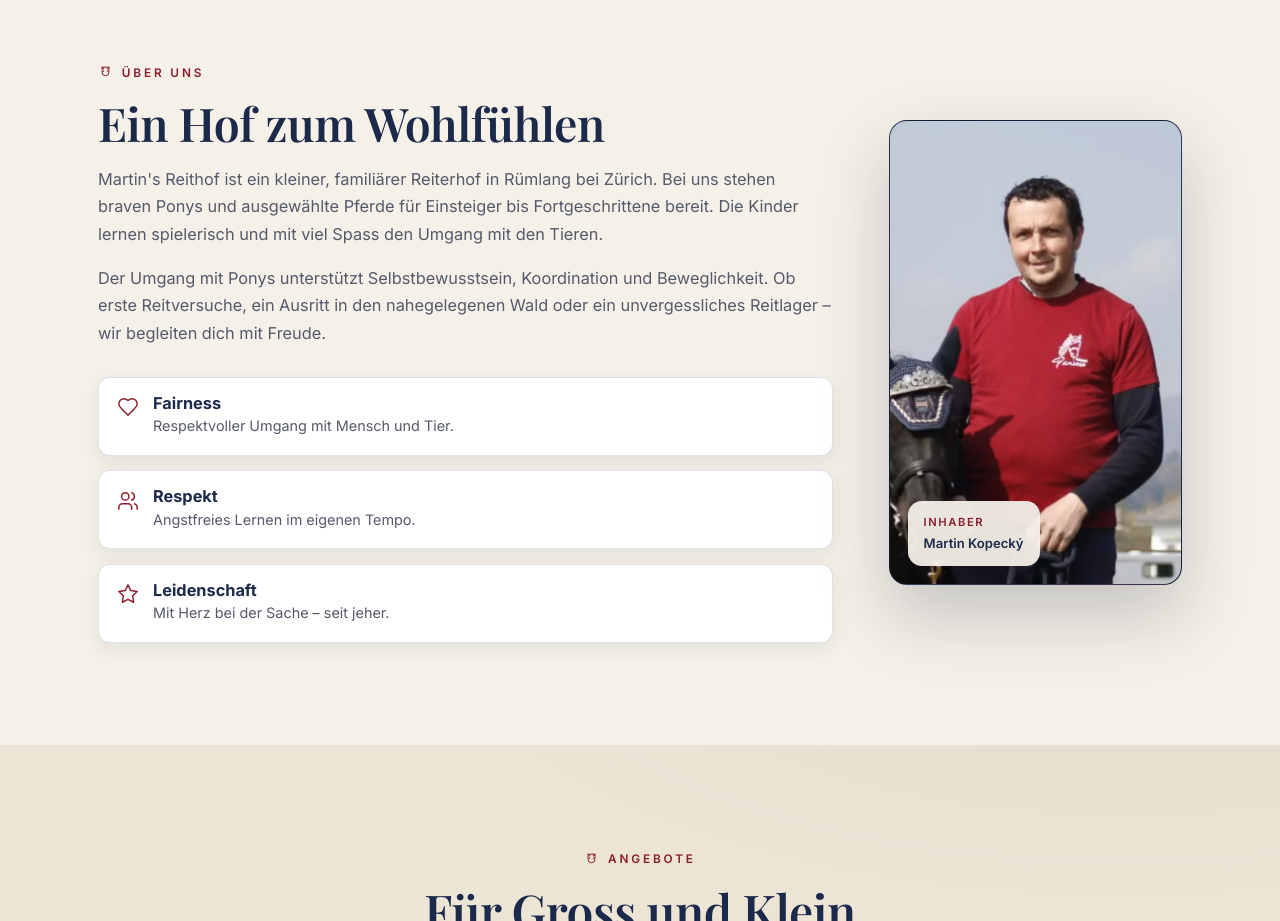
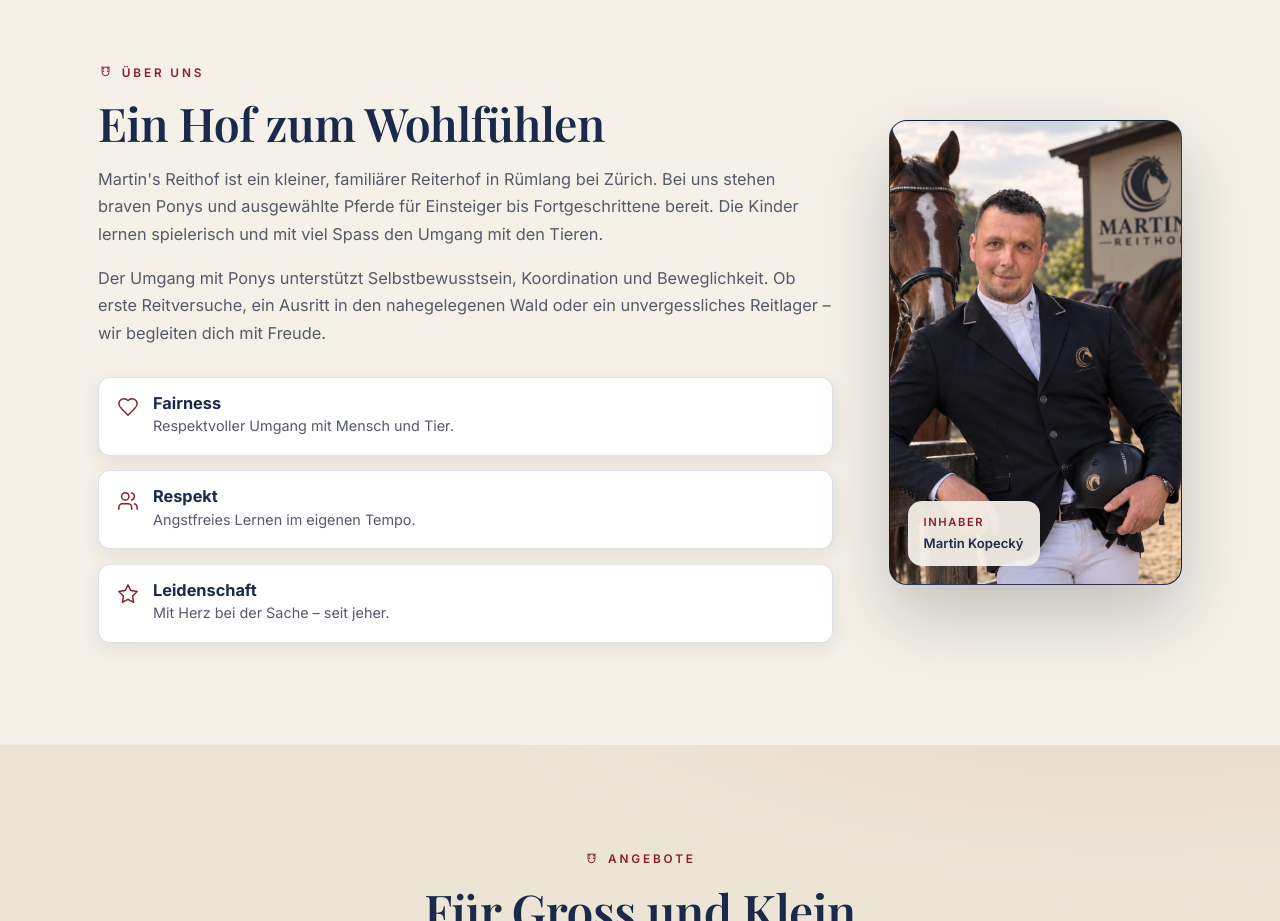
Before and after one commit to jzzh/martins-reithof, an Astro site: page / in a window 1280 px wide. Shown: the part 1520-2441 px from the top of the page. Built offline with nearby package versions, Linux system fonts and the light colour scheme; Astro itself is replaced by a stand-in of ours; a web font is replaced by a local one.

Commit message:
Use martin-ueber-uns.jpeg in About section

```diff
--- a/src/pages/index.astro
+++ b/src/pages/index.astro
@@ -146,10 +146,10 @@ const serviceOffers = offers.filter(
       <div class="about__media reveal">
         <img
           class="about__photo"
-          src={`${base}/images/martin-foto-2.png`}
+          src={`${base}/images/martin-ueber-uns.jpeg`}
           alt="Martin mit einem Pferd"
-          width="293"
-          height="465"
+          width="1086"
+          height="1412"
           loading="lazy"
         />
         <div class="about__badge">
```
Also changed, not shown: public/images/martin-ueber-uns.jpeg (added).
